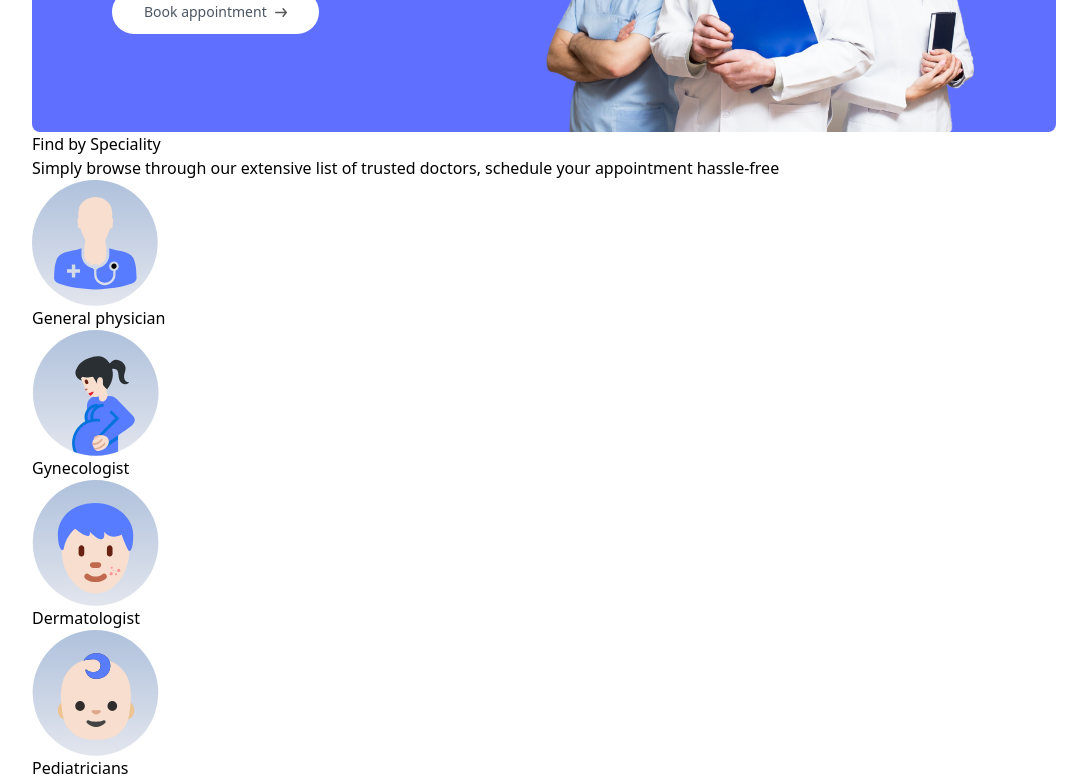
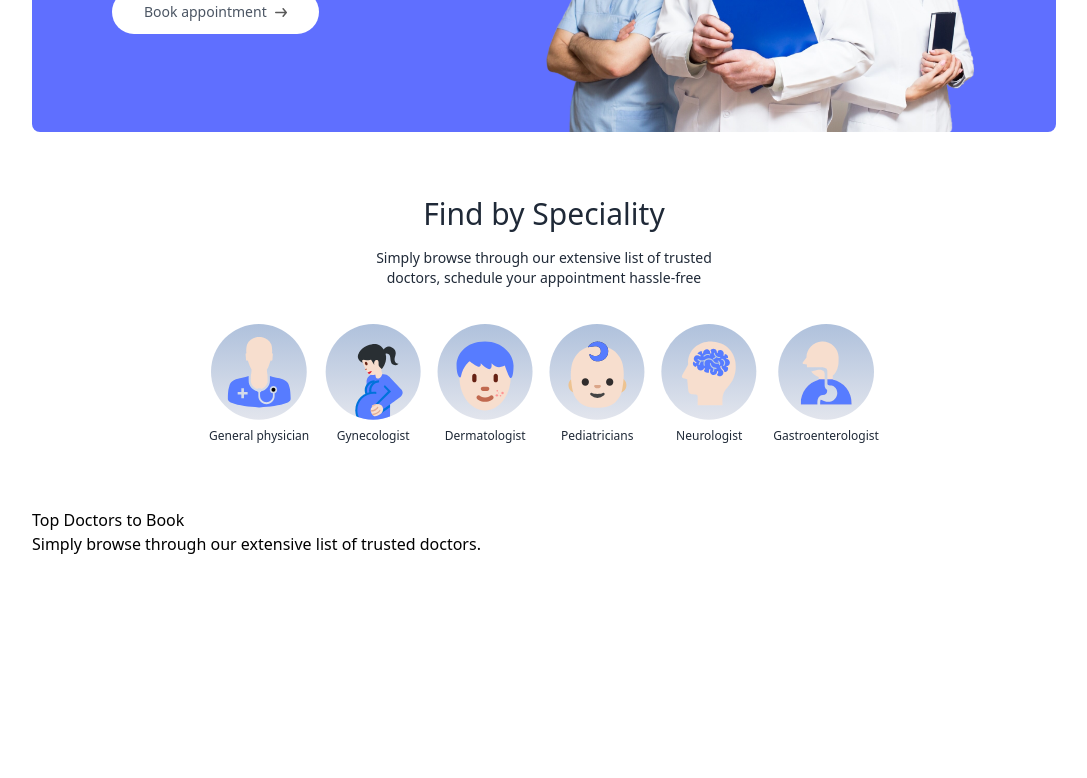
Before and after one commit to Muhammad-Daniyal-Jawad1/doctor-appointment-app, a React app in the folder front-end/: page / in a window 1280 px wide. Shown: the part 560-1338 px from the top of the page, without its empty margins (96-1183 px from the left). After the commit the page ends 1116 px from the top, so only its background shows below. Built offline with nearby package versions, Linux system fonts and the light colour scheme; the HTML template or start-up script is replaced by a standard one.

Commit message:
FInishing SpecialityMenu and Starting TopDoctors component for landing page.

```diff
--- a/front-end/src/components/SpecialityMenu.jsx
+++ b/front-end/src/components/SpecialityMenu.jsx
@@ -4,13 +4,13 @@
 
 const SpecialityMenu = () => {
   return (
-    <div id='speciality'>
-        <h1>Find by Speciality</h1>
-        <p>Simply browse through our extensive list of trusted doctors, schedule your appointment hassle-free</p>
-        <div>
+    <div className='flex flex-col items-center gap-4 py-16 text-gray-800' id='speciality'>
+        <h1 className='text-3xl font-medium'>Find by Speciality</h1>
+        <p className='sm:w-1/3 text-center text-sm'>Simply browse through our extensive list of trusted doctors, schedule your appointment hassle-free</p>
+        <div className='flex sm:justify-center gap-4 pt-5 w-full overflow-scroll'>
             {specialityData.map((item, index)=> (
-                <Link key={index} to={`/doctors/${item.speciality}`}>
-                    <img src={item.image} alt="" />
+                <Link onClick={()=>scrollTo(0,0)} className='flex flex-col items-center text-xs cursor-pointer flex-shrink-0 hover:translate-y-[-10px] transition-all duration-500' key={index} to={`/doctors/${item.speciality}`}>
+                    <img className='w-16 sm:w-24 mb-2' src={item.image} alt="" />
                     <p>{item.speciality}</p>
                 </Link>
             ))}
--- /dev/null
+++ b/front-end/src/components/TopDoctors.jsx
@@ -0,0 +1,15 @@
+import React from 'react'
+
+const TopDoctors = () => {
+  return (
+    <div>
+        <h1>Top Doctors to Book</h1>
+        <p>Simply browse through our extensive list of trusted doctors.</p>
+        <div>
+
+        </div>
+    </div>
+  )
+}
+
+export default TopDoctors
--- a/front-end/src/index.css
+++ b/front-end/src/index.css
@@ -5,3 +5,7 @@
 .active hr{
     @apply block
 }
+
+::-webkit-scrollbar{
+    @apply hidden
+}
--- a/front-end/src/pages/Home.jsx
+++ b/front-end/src/pages/Home.jsx
@@ -1,12 +1,14 @@
 import React from 'react'
 import Header from '../components/Header'
 import SpecialityMenu from '../components/SpecialityMenu'
+import TopDoctors from '../components/TopDoctors'
 
 const Home = () => {
   return (
     <div>
         <Header/>
         <SpecialityMenu/>
+        <TopDoctors/>
     </div>
   )
 }
```
